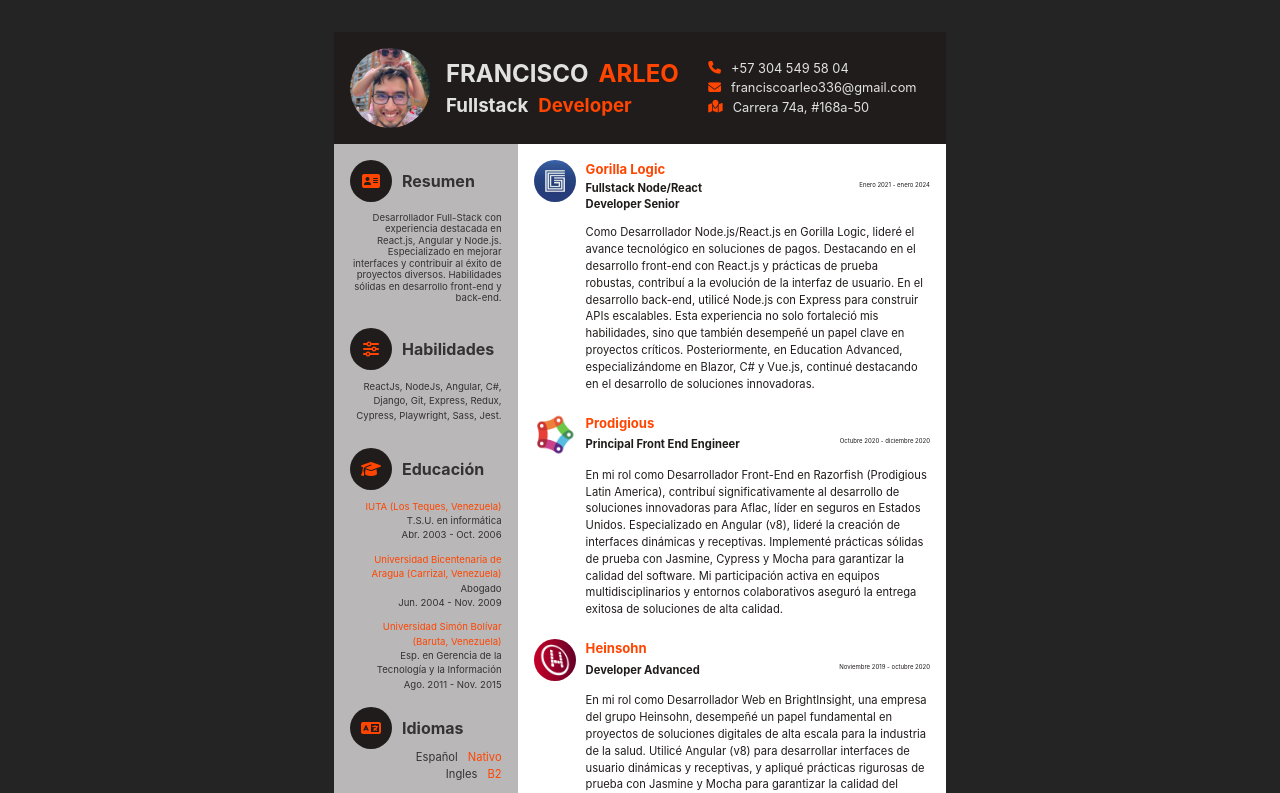
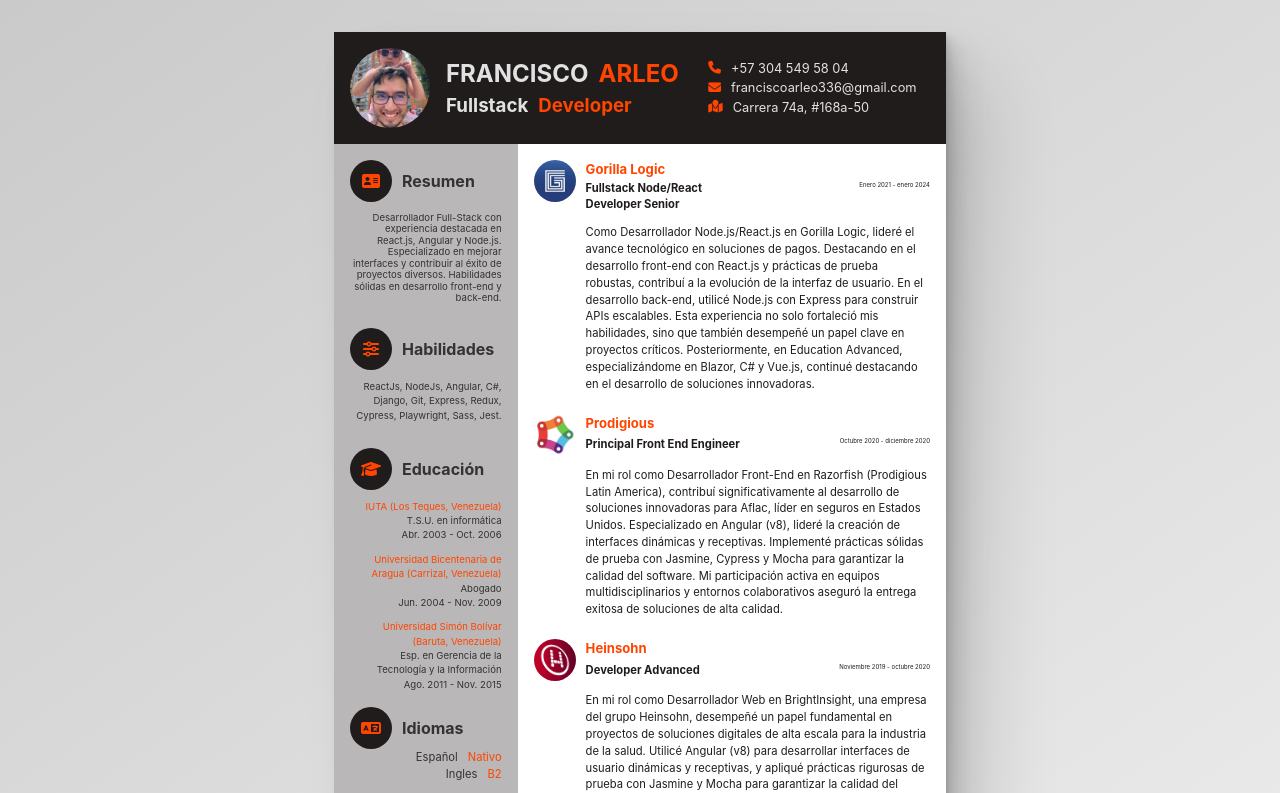
Before and after one commit to cisco336/StaticResume, a React (Vite) app: page / in a window 1280 px wide. Shown: the top 793 px of the page. Built offline with nearby package versions, Linux system fonts and the light colour scheme.

Commit message:
Changing background colors

```diff
--- a/src/components/sheet/sheet.scss
+++ b/src/components/sheet/sheet.scss
@@ -3,6 +3,13 @@
     min-height: 100%;
     width: 612px;
     background: white;
+    box-shadow:
+            1.2px 1.3px 1.9px rgba(0, 0, 0, 0.036),
+            2.9px 3.1px 4.7px rgba(0, 0, 0, 0.052),
+            5.4px 5.9px 8.8px rgba(0, 0, 0, 0.064),
+            9.6px 10.5px 15.6px rgba(0, 0, 0, 0.074),
+            18px 19.6px 29.2px rgba(0, 0, 0, 0.087),
+            43px 47px 70px rgba(0, 0, 0, 0.12);
 
     display: grid;
     grid-template-rows: min-content auto;
--- a/src/index.scss
+++ b/src/index.scss
@@ -5,7 +5,11 @@
 
   color-scheme: light dark;
   color: rgba(255, 255, 255, 0.87);
-  background-color: #242424;
+  // background-color: #242424;
+  // background-color: white;
+  background: linear-gradient(145deg, #cacaca, #f0f0f0);
+    box-shadow: 20px 20px 59px #b8b8b8,
+      -20px -20px 59px #ffffff;
 
   font-synthesis: none;
   text-rendering: optimizeLegibility;
```
